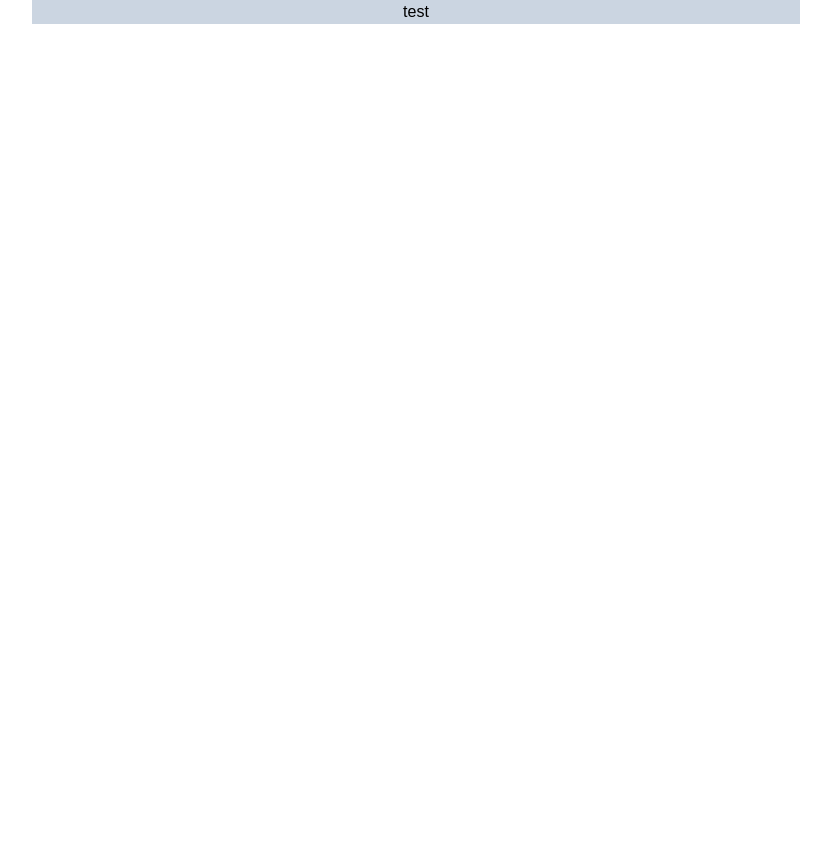
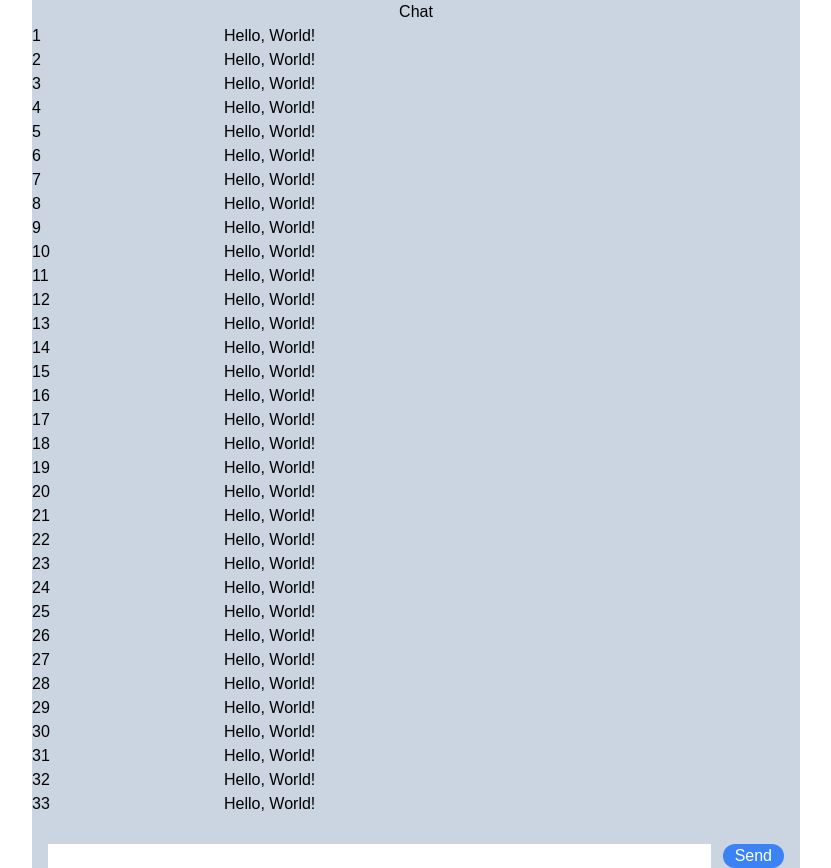
Before and after one commit to Jonathan0823/realtime-testing, a Next.js app: page / in a window 1280 px wide. Shown: the whole page, without its empty margins (224-1055 px from the left). Before the commit the page ends 800 px from the top, so only its background shows below. Built offline with nearby package versions, Linux system fonts and the light colour scheme.

Commit message:
Refactor page component and add chat functionality

```diff
--- a/app/page.tsx
+++ b/app/page.tsx
@@ -1,12 +1,62 @@
-"use client"
-
+"use client";
 
 export default function Home() {
+  const messages = [
+    { id: 1, text: "Hello, World!" },
+    { id: 2, text: "Hello, World!" },
+    { id: 3, text: "Hello, World!" },
+    { id: 4, text: "Hello, World!" },
+    { id: 5, text: "Hello, World!" },
+    { id: 6, text: "Hello, World!" },
+    { id: 7, text: "Hello, World!" },
+    { id: 8, text: "Hello, World!" },
+    { id: 9, text: "Hello, World!" },
+    { id: 10, text: "Hello, World!" },
+    { id: 11, text: "Hello, World!" },
+    { id: 12, text: "Hello, World!" },
+    { id: 13, text: "Hello, World!" },
+    { id: 14, text: "Hello, World!" },
+    { id: 15, text: "Hello, World!" },
+    { id: 16, text: "Hello, World!" },
+    { id: 17, text: "Hello, World!" },
+    { id: 18, text: "Hello, World!" },
+    { id: 19, text: "Hello, World!" },
+    { id: 20, text: "Hello, World!" },
+    { id: 21, text: "Hello, World!" },
+    { id: 22, text: "Hello, World!" },
+    { id: 23, text: "Hello, World!" },
+    { id: 24, text: "Hello, World!" },
+    { id: 25, text: "Hello, World!" },
+    { id: 26, text: "Hello, World!" },
+    { id: 27, text: "Hello, World!" },
+    { id: 28, text: "Hello, World!" },
+    { id: 29, text: "Hello, World!" },
+    { id: 30, text: "Hello, World!" },
+    { id: 31, text: "Hello, World!" },
+    { id: 32, text: "Hello, World!" },
+    { id: 33, text: "Hello, World!" },
+  ];
+
   return (
-   <div className="w-full">
-   <div className="flex flex-col mx-auto bg-slate-300 max-w-3xl items-center justify-center">
-    <div className="text-black">test</div>
-   </div>
-   </div>
+    <div className="w-full">
+      <div className="flex flex-col mx-auto bg-slate-300 max-w-3xl items-center justify-center">
+        <div className="text-black">Chat</div>
+        <div className="flex flex-col w-full min-h-96 pb-7">
+          {messages ? (messages.map((message) => (
+            <div key={message.id} className="flex flex-row w-full text-black">
+              <div className="w-1/4">{message.id}</div>
+              <div className="w-3/4">{message.text}</div>
+            </div>
+          ))) : (
+            <div className="text-black">No messages</div>
+          )}
+
+        </div>
+        <div className="w-full flex gap-3 px-4 ">
+        <input type="text"className="w-full text-black" />
+        <button className="bg-blue-500 text-white px-3 rounded-full">Send</button>
+        </div>
+      </div>
+    </div>
   );
 }
```
